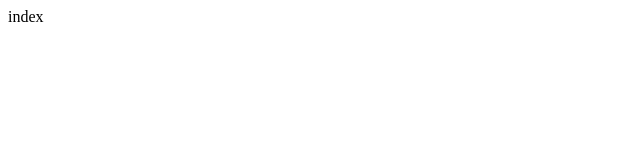
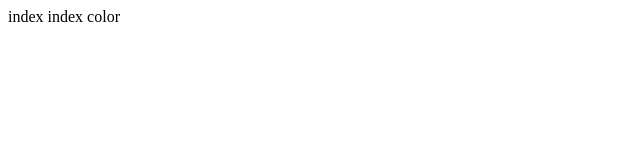
Before and after one commit to lvchunmei/laoguo, a plain HTML site: page index.html in a window 1280 px wide. Shown: the full height of the page, 0-640 px from the left. Drawn offline with Linux system fonts and the light colour scheme.

Commit message:
Update index.html

```diff
--- a/index.html
+++ b/index.html
@@ -5,6 +5,6 @@
 		<title></title>
 	</head>
 	<body>
-		index
+		index index color
 	</body>
 </html>
```
